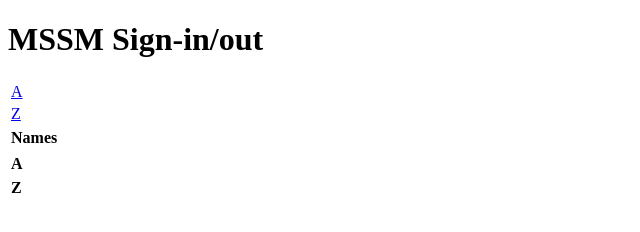
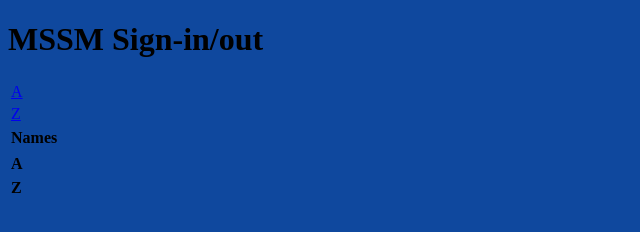
Before and after one commit to ChrisWeldon/MSSMsign-in-out, a website: page public/index.html in a window 1280 px wide. Shown: the whole page, without its empty margins (0-640 px from the left). Drawn offline with nearby package versions, Linux system fonts and the light colour scheme.

Commit message:
set background color

```diff
--- a/public/style.css
+++ b/public/style.css
@@ -1,4 +1,4 @@
 body
 {
-  background-color: ##0f489e;
+  background-color: #0f489e;
 }
```
